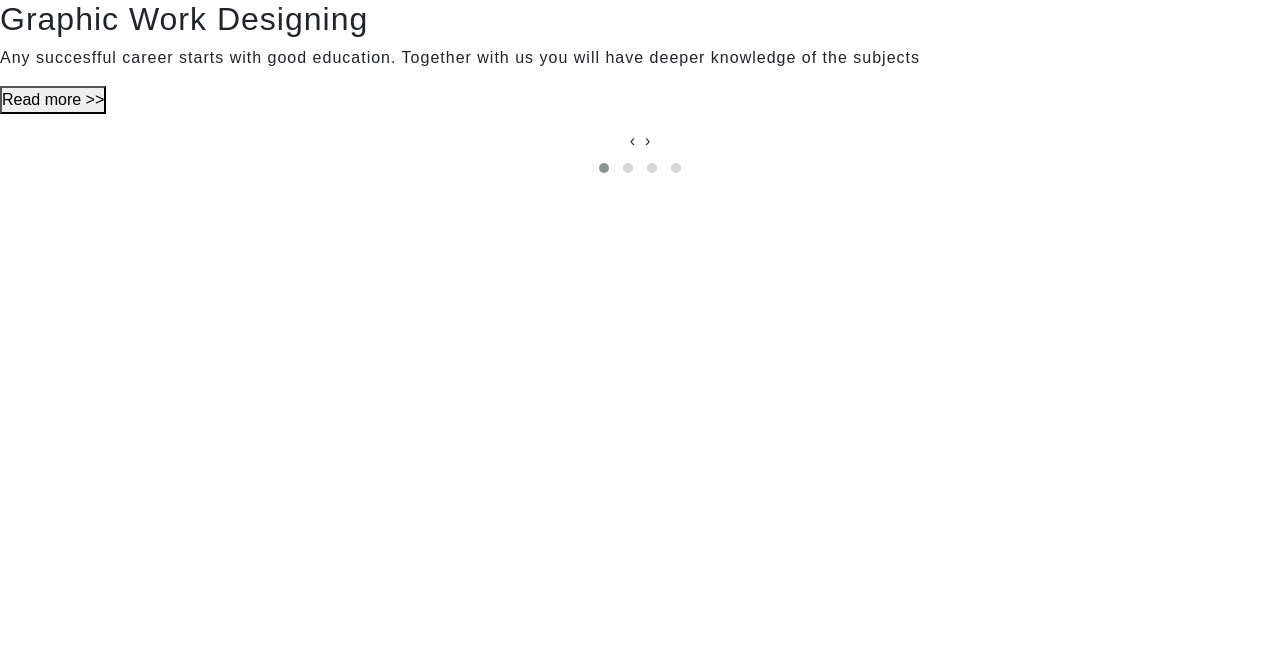
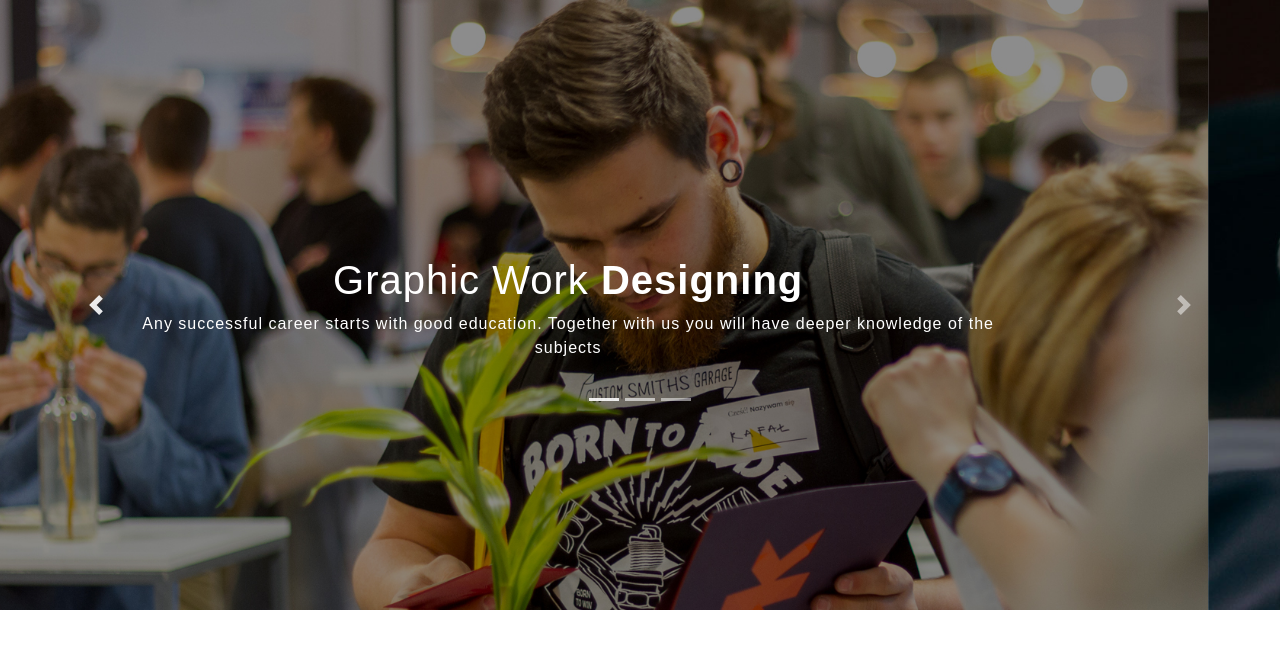
Before and after one commit to tyler4web/cyberLearn_khoa3_bootstrap, a plain HTML site: page index.html in a window 1280 px wide. Drawn offline with nearby package versions, Linux system fonts and the light colour scheme; a script that the page names is missing.

Commit message:
done carousel (working on model inside carousel)

```diff
--- a/css/index.css
+++ b/css/index.css
@@ -111,6 +111,15 @@ nav #navbarNav .navbar-nav .active .nav-item__line {
   width: 100%;
 }
 
+/* CAROUSEL */
+.carousel-caption__config {
+  bottom: 35%;
+}
+
+.carousel-indicators__config {
+  bottom: 30%;
+}
+
 /* MEDIA QUERY */
 @media screen and (min-width: 750px) and (max-width: 1120px) {
   .navbar-brand__logo h1 {
--- a/index.html
+++ b/index.html
@@ -94,40 +94,68 @@
         </div>
       </div>
     </nav> -->
-    <div id="carousel" class="owl-carousel owl-theme">
-      <div class="carousel__item">
-        <h2>Graphic Work <span>Designing</span></h2>
+    <div id="carousel" class="carousel slide" data-ride="carousel">
+      <ol class="carousel-indicators carousel-indicators__config">
+        <li data-target="#carousel" data-slide-to="0" class="active"></li>
+        <li data-target="#carousel" data-slide-to="1"></li>
+        <li data-target="#carousel" data-slide-to="2"></li>
+      </ol>
+      <div class="carousel-inner">
+        <div class="carousel-item active">
+          <img src="./img/banner1.jpg" class="d-block w-100" alt="banner 1" />
+          <div
+            class="carousel-caption carousel-caption__config d-none d-md-block"
+          >
+            <h1>Graphic Work <b>Designing</b></h1>
             <p>
-          Any succesfful career starts with good education. Together with us you
-          will have deeper knowledge of the subjects
+              Any successful career starts with good education. Together with us
+              you will have deeper knowledge of the subjects
             </p>
-        <button>Read more >></button>
           </div>
-      <div class="carousel__item">
-        <h2>Graphic Work <span>Designing</span></h2>
+        </div>
+        <div class="carousel-item">
+          <img src="./img/banner2.jpg" class="d-block w-100" alt="banner 2" />
+          <div
+            class="carousel-caption carousel-caption__config d-none d-md-block"
+          >
+            <h1>Graphic Work <b>Designing</b></h1>
             <p>
-          Any succesfful career starts with good education. Together with us you
-          will have deeper knowledge of the subjects
+              Any successful career starts with good education. Together with us
+              you will have deeper knowledge of the subjects
             </p>
-        <button>Read more >></button>
           </div>
-      <div class="carousel__item">
-        <h2>Graphic Work <span>Designing</span></h2>
+        </div>
+        <div class="carousel-item">
+          <img src="./img/banner3.jpg" class="d-block w-100" alt="banner 3" />
+          <div
+            class="carousel-caption carousel-caption__config d-none d-md-block"
+          >
+            <h1>Graphic Work <b>Designing</b></h1>
             <p>
-          Any succesfful career starts with good education. Together with us you
-          will have deeper knowledge of the subjects
+              Any successful career starts with good education. Together with us
+              you will have deeper knowledge of the subjects
             </p>
-        <button>Read more >></button>
           </div>
-
-      <div class="carousel__item">
-        <h2>Graphic Work <span>Designing</span></h2>
-        <p>
-          Any succesfful career starts with good education. Together with us you
-          will have deeper knowledge of the subjects
-        </p>
-        <button>Read more >></button>
         </div>
+      </div>
+      <a
+        class="carousel-control-prev"
+        href="#carousel"
+        role="button"
+        data-slide="prev"
+      >
+        <span class="carousel-control-prev-icon" aria-hidden="true"></span>
+        <span class="sr-only">Previous</span>
+      </a>
+      <a
+        class="carousel-control-next"
+        href="#carousel"
+        role="button"
+        data-slide="next"
+      >
+        <span class="carousel-control-next-icon" aria-hidden="true"></span>
+        <span class="sr-only">Next</span>
+      </a>
     </div>
     <div id="welcome"></div>
     <div id="stats"></div>
--- a/js/index.js
+++ /dev/null
@@ -1,13 +0,0 @@
-// <!-- Call carousel -->
-
-$(".owl-carousel").owlCarousel({
-  loop: true,
-  margin: 10,
-  nav: true,
-  center: true,
-  responsive: {
-    0: {
-      items: 1,
-    },
-  },
-});
```
Lines whose indentation alone changed are shown as unchanged.
